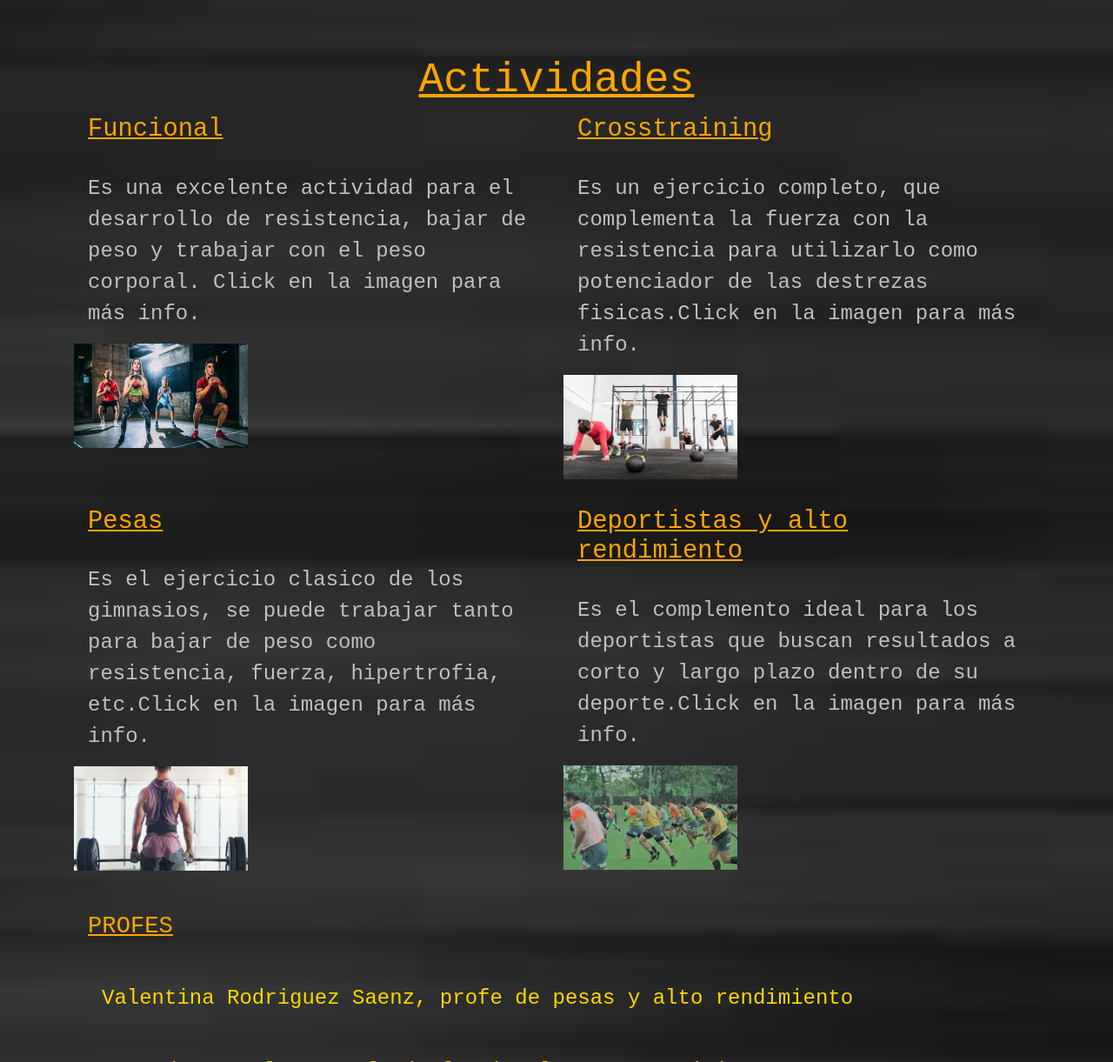
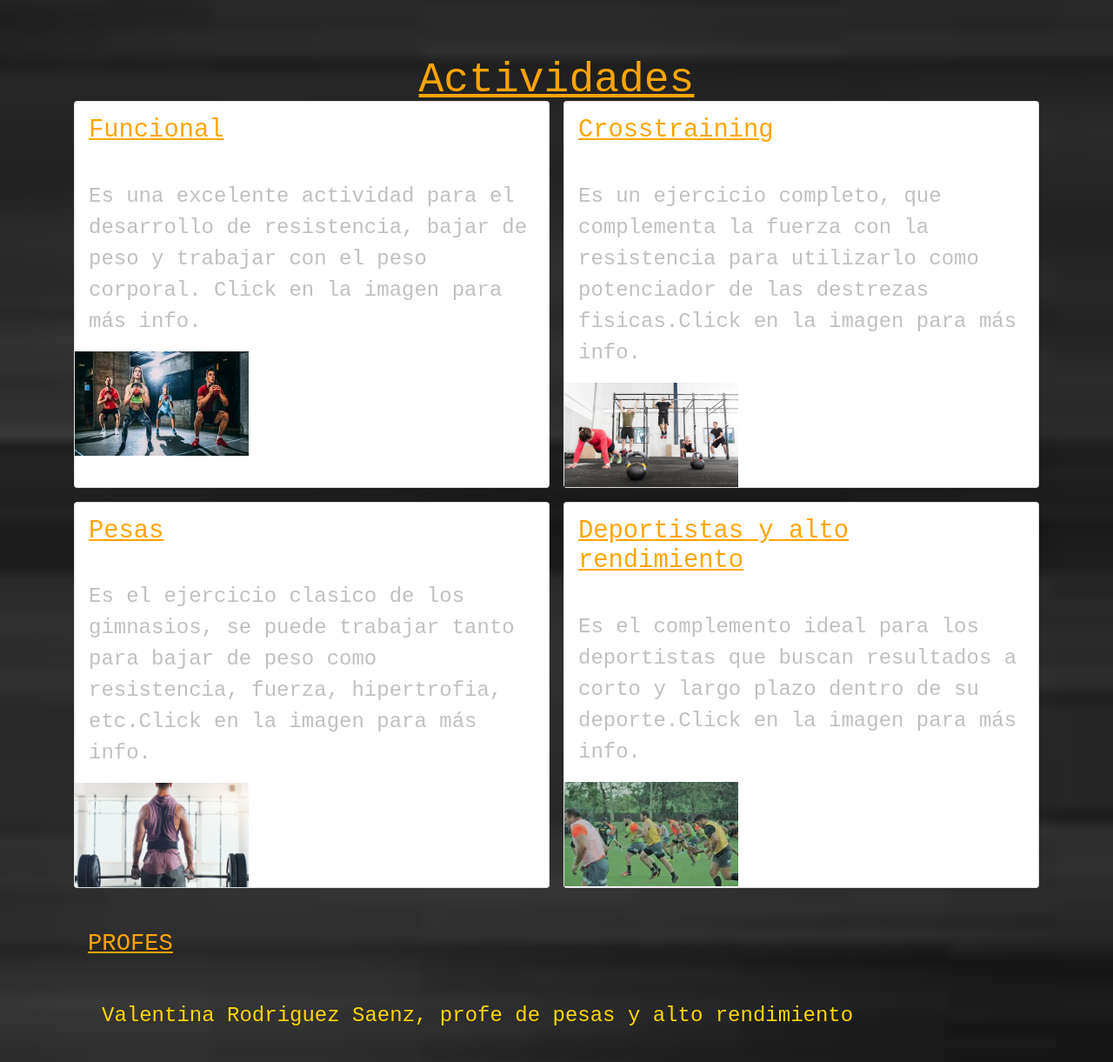
Before and after one commit to jirs91/Valkyria-gym, a website: page index.html in a window 1280 px wide. Shown: the part 768-1989 px from the top of the page at 87% size. Drawn offline with nearby package versions, Linux system fonts and the light colour scheme.

Commit message:
cambio actividades por cards

```diff
--- a/index.html
+++ b/index.html
@@ -75,22 +75,22 @@
 			</div>
 		<section class="grid">
 			<h1 class="grid__actividades actividades">Actividades</h1>
-				<div class="actividades__f f" >
+				<div class="card" >
 					<a href="secciones/funcional.html"><h2>Funcional</h2> </a>
 					<p>Es una excelente actividad para el desarrollo de resistencia, bajar de peso y trabajar con el peso corporal. Click en la imagen para más info.</p>
 					<a href="secciones/funcional.html"><img src="imagenes/funcional2.jpg" alt="entreno funcional" width="200" height="120"></a>
 				</div>
-				<div class="actividades__c c">
+				<div class="card">
 					<a href="secciones/crosstraining.html"><h2>Crosstraining</h2> </a>
 					<p>Es un ejercicio completo, que complementa la fuerza con la resistencia para utilizarlo como potenciador de las destrezas fisicas.Click en la imagen para más info.</p>
 					<a href="secciones/crosstraining.html"><img src="imagenes/cross2.jpg" alt="entreno crosstraining" width="200"height="120"></a>
 				</div>
-				<div class="actividades__p p">
+				<div class="card">
 					<a href="secciones/pesas.html"><h2>Pesas</h2> </a>
 					<p>Es el ejercicio clasico de los gimnasios, se puede trabajar tanto para bajar de peso como resistencia, fuerza, hipertrofia, etc.Click en la imagen para más info.</p>
 					<a href="secciones/pesas.html"><img src="imagenes/pesas2.jpg" alt="entreno pesas" width="200"height="120"></a>
 				</div>
-				<div class="actividades__a a">
+				<div class="card">
 					<a href="secciones/altorendimiento.html"><h2>Deportistas y alto rendimiento</h2> </a>
 					<p>Es el complemento ideal para los deportistas que buscan resultados a corto y largo plazo dentro de su deporte.Click en la imagen para más info.</p>
 					<a href="secciones/altorendimiento.html"><img src="imagenes/altorendimiento2.jpg" alt="entreno altorendimiento"	width="200"height="120"></a>
```
